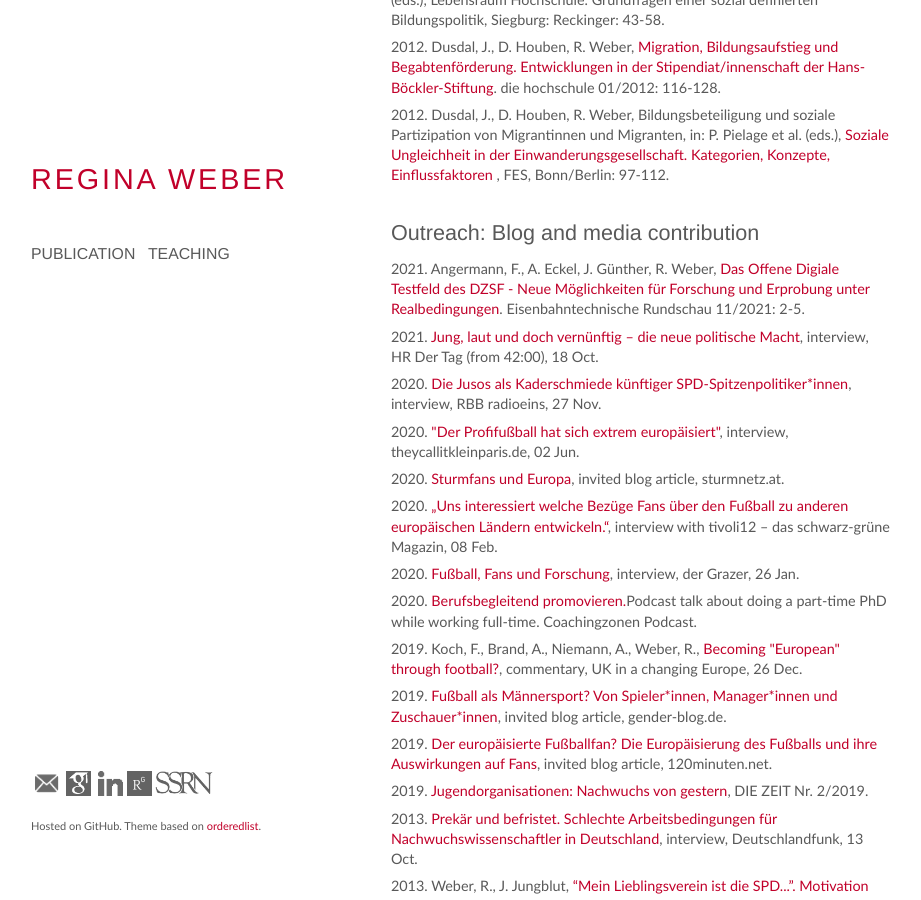
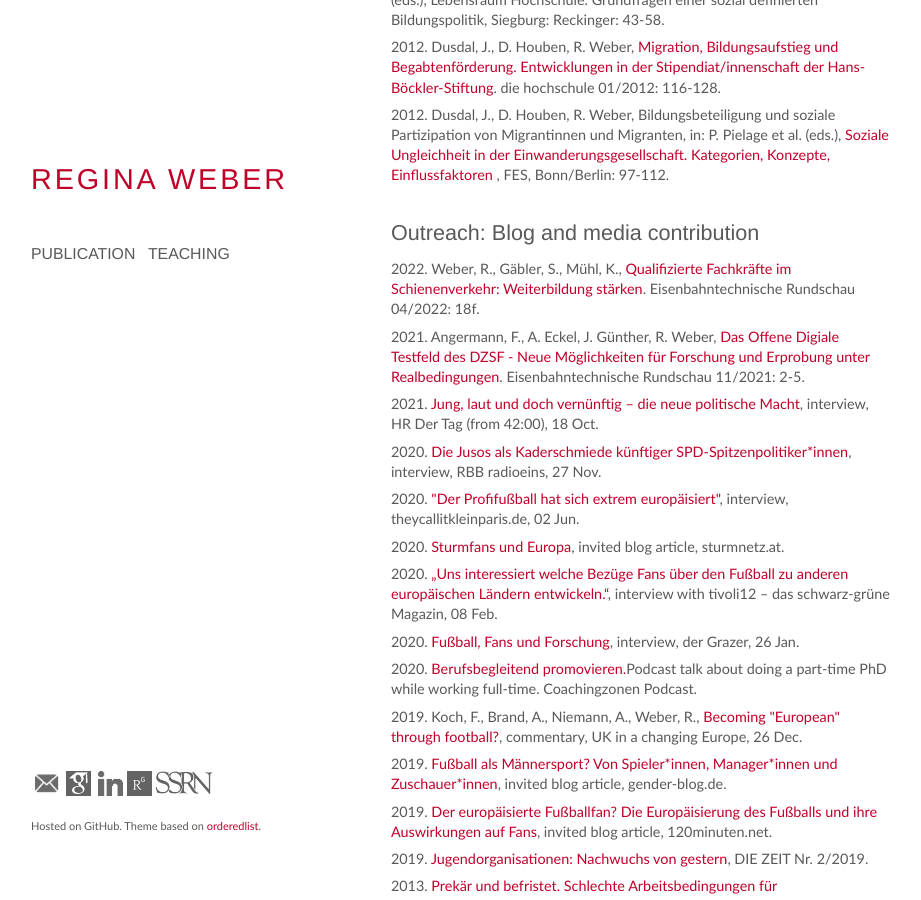
Before and after one commit to robertocabreratapia/robertocabreratapia.github.io, a Jekyll site: the page built from publication.html, in a window 1280 px wide and 900 px high, scrolled down 1637 px. Shown: the whole window, without its empty margins (179-1100 px from the left). Built offline with Jekyll 4.4.1, drawn with Linux system fonts in a browser that asks for light colours.

Commit message:
Update publication.html

```diff
--- a/publication.html
+++ b/publication.html
@@ -35,6 +35,7 @@ layout: default
 
 <h2 id="outreach"> Outreach: Blog and media contribution</h2>
 <ul>
+<li>2022. Weber, R., Gäbler, S., Mühl, K., <a href="https://eurailpress-archiv.de/SingleView.aspx?lng=de&show=3504855">Qualifizierte Fachkräfte im Schienenverkehr: Weiterbildung stärken</a>. Eisenbahntechnische Rundschau 04/2022: 18f.</li>
 <li>2021. Angermann, F., A. Eckel, J. Günther, R. Weber, <a href="https://eurailpress-archiv.de/SingleView.aspx?show=2980375">Das Offene Digiale Testfeld des DZSF - Neue Möglichkeiten für Forschung und Erprobung unter Realbedingungen</a>. Eisenbahntechnische Rundschau 11/2021: 2-5.</li>
 <li>2021. <a href="https://www.hr2.de/podcasts/der-tag/jung-laut-und-doch-vernuenftig--die-neue-politische-macht,podcast-episode-93110.html">Jung, laut und doch vernünftig – die neue politische Macht</a>, interview, HR Der Tag (from 42:00), 18 Oct.</li>
 <li>2020. <a href="https://www.radioeins.de/programm/sendungen/die_schoene_woche/_/die-jusos-als-kaderschmiede-kuenftiger-spd-spitzenpolitiker.html">Die Jusos als Kaderschmiede künftiger SPD-Spitzenpolitiker*innen</a>, interview, RBB radioeins, 27 Nov.</li>
```
